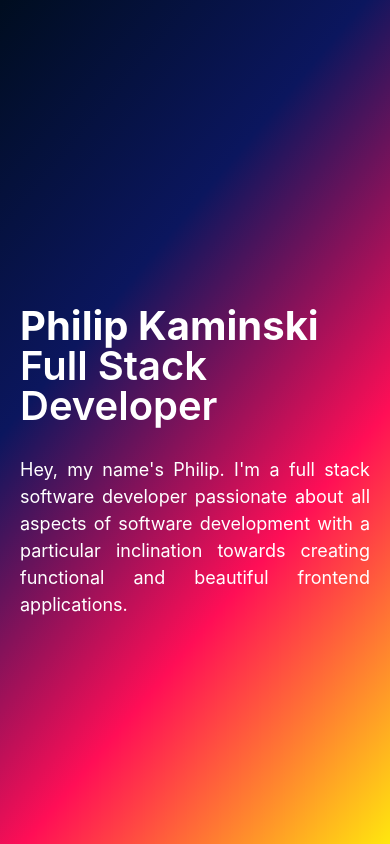
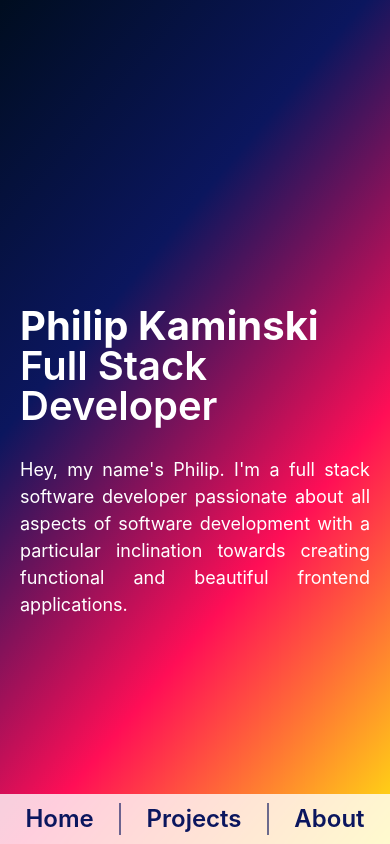
Before and after one commit to AureaFlamma/portfolio_vercel, a Next.js app: page / in a window 390 px wide. Shown: the top 844 px of the page. Built offline with nearby package versions, Linux system fonts and the light colour scheme.

Commit message:
PageNav made resposnive

```diff
--- a/components/PageNav.jsx
+++ b/components/PageNav.jsx
@@ -14,13 +14,13 @@ const NavButton = ({ to }) => {
   return (
     <LinkScroll to={to} spy={true} smooth={true} offset={-111} duration={500}>
       <Button
-        transform="rotate(270deg)"
+        transform={{ base: "none", lg: "rotate(270deg)" }}
         h="50px"
         bg="null"
+        color={{ base: "#0b165e", lg: "whiteAlpha.800" }}
         _hover={{ color: "#FFBC1D" }}
         _focus={{ color: "#FFBC1D" }}
         _active={{}} //This is only to override the default chakra _active styling for buttons
-        color="whiteAlpha.800"
         cursor="pointer"
       >
         <Text fontSize={"2xl"} textTransform="capitalize">
@@ -31,7 +31,7 @@ const NavButton = ({ to }) => {
   );
 };
 
-const PageNav = () => {
+const PageNavDesktop = () => {
   return (
     <Flex
       direction="column"
@@ -57,4 +57,43 @@ const PageNav = () => {
   );
 };
 
-export default PageNav;
+const PageNavMobile = () => {
+  return (
+    <Flex
+      direction="row"
+      position="fixed"
+      bottom="0"
+      left="0"
+      align="center"
+      w="full"
+      h="50px"
+      lineHeight={"3em"} //This is needed so that the dividers stay more or less in the middle of the letters. Without it they start at the top of the letter.
+      zIndex={1}
+      bg="whiteAlpha.800"
+    >
+      <Spacer />
+      <NavButton to="home" />
+      <Spacer />
+      <Divider
+        orientation="vertical"
+        h="60%"
+        border="1px"
+        borderColor="#0b165e"
+      />
+      <Spacer />
+      <NavButton to="projects" />
+      <Spacer />
+      <Divider
+        orientation="vertical"
+        h="60%"
+        border="1px"
+        borderColor="#0b165e"
+      />
+      <Spacer />
+      <NavButton to="about" />
+      <Spacer />
+    </Flex>
+  );
+};
+
+export { PageNavDesktop, PageNavMobile };
--- a/components/Projects.jsx
+++ b/components/Projects.jsx
@@ -2,10 +2,8 @@ import { Flex, Spacer, Text } from "@chakra-ui/react";
 import React from "react";
 import { ProjectsCardDesktop, ProjectsCardMobile } from "./ProjectsCard";
 import ProjectsData from "../libs/ProjectsData";
-import { useMediaQuery } from "@chakra-ui/react";
 
-function Projects({ id }) {
-  const [isMobile] = useMediaQuery("(max-width: 960px)");
+function Projects({ id, isMobile }) {
   return (
     <Flex direction="column" id={id}>
       <Text
--- a/pages/index.js
+++ b/pages/index.js
@@ -4,9 +4,13 @@ import Projects from "../components/Projects";
 import { Flex, Spacer } from "@chakra-ui/react";
 import Lorem from "../libs/Lorem";
 import SocialsNav from "../components/SocialsNav";
-import PageNav from "../components/PageNav";
+import { PageNavDesktop, PageNavMobile } from "../components/PageNav";
 import styles from "./background.module.css";
+
+import { useMediaQuery } from "@chakra-ui/react";
+
 export default function Index() {
+  const [isMobile] = useMediaQuery("(max-width: 960px)");
   return (
     <Flex
       className={styles.gradient}
@@ -16,7 +20,7 @@ export default function Index() {
       color="white"
       gap={{ base: "50px", lg: "110px" }}
     >
-      {/* <PageNav /> */}
+      {isMobile ? <PageNavMobile /> : <PageNavDesktop />}
       <TextCard
         title={Lorem.name}
         subtitle={Lorem.role}
@@ -24,7 +28,7 @@ export default function Index() {
         id="home"
       />
 
-      <Projects id="projects" />
+      <Projects id="projects" isMobile={isMobile} />
 
       <TextCard subtitle={`About`} paragraph={Lorem.about} id="about" />
       {/* <SocialsNav /> */}
```
